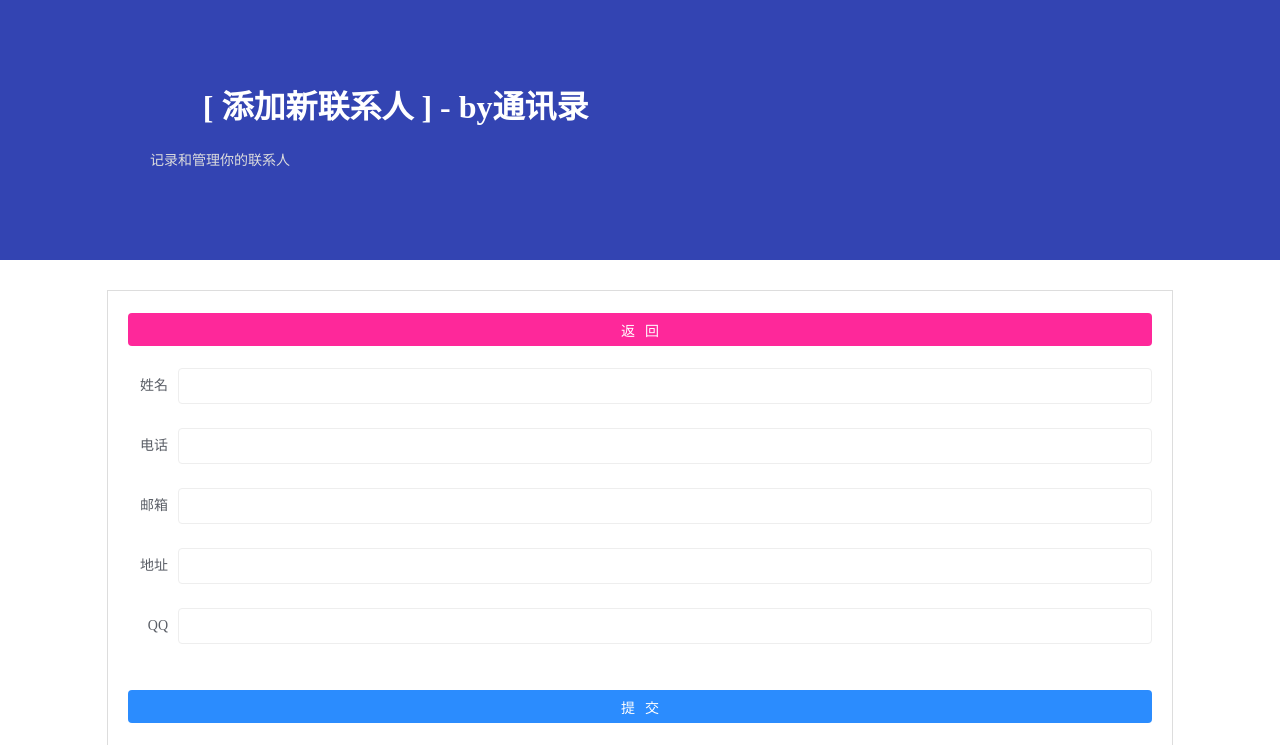
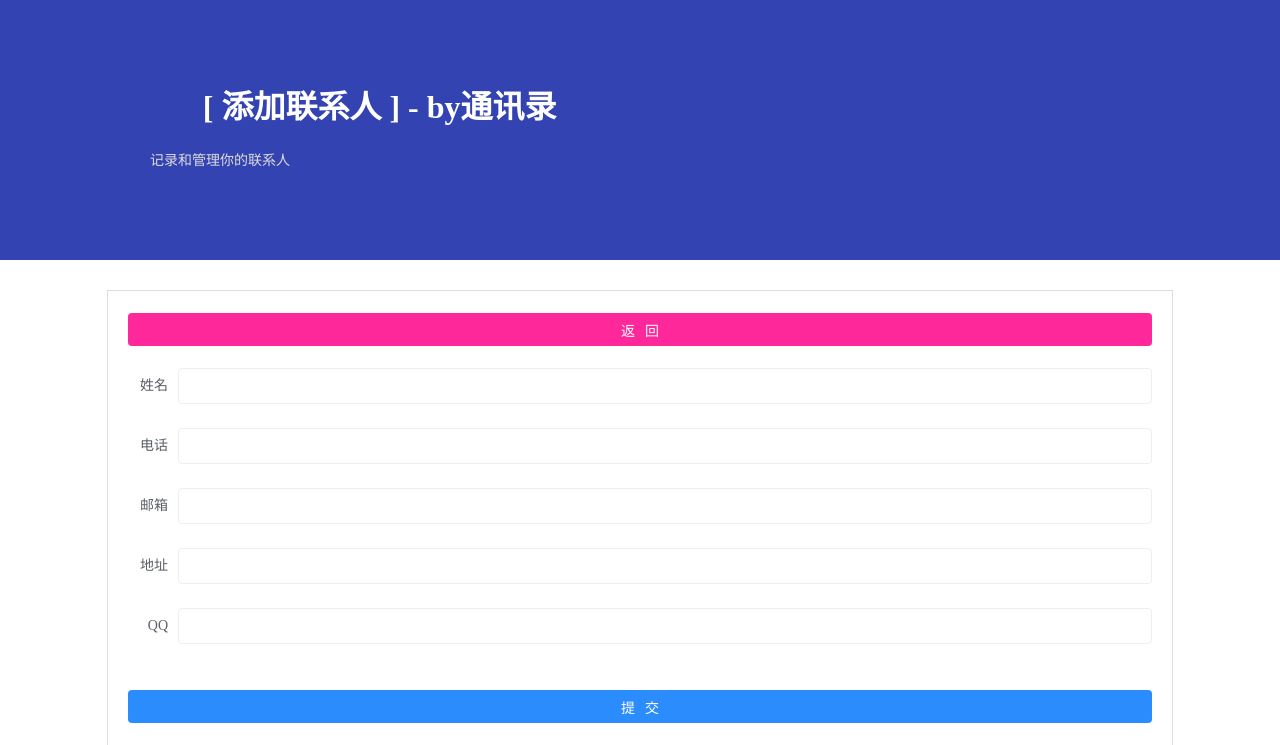
Before and after one commit to fipped/txl, a Django app: page /dashboard/edit/ in a window 1280 px wide. Shown: the top 745 px of the page. Run offline with Django 3.2, Linux system fonts and the light colour scheme; the visitor is signed in with stand-in values (Sample User, id 1); some libraries are stand-ins or nearby versions; some web fonts are replaced.

Commit message:
edit: change title when edit

```diff
--- a/addressBook/views.py
+++ b/addressBook/views.py
@@ -30,8 +30,8 @@ class EditView(View):
     def get(self, request, pk=0):
         if pk:
             one_record = get_object_or_404(AddressBook,pk=pk)
-            return render(request, self.template_name, {'oneRecord': one_record, 'pk': pk})
-        return render(request, self.template_name)
+            return render(request, self.template_name, {'oneRecord': one_record, 'pk': pk, 'title': "修改联系人"})
+        return render(request, self.template_name, {'title': '添加联系人'})
 
     @method_decorator(login_required)
     def post(self, request, pk=0):
--- a/templates/edit.html
+++ b/templates/edit.html
@@ -1,6 +1,6 @@
 {% extends "base.html" %}
-{% block title %}添加新联系人{% endblock %}
-{% block title2 %}添加新联系人{% endblock %}
+{% block title %}{{ title }}{% endblock %}
+{% block title2 %}{{ title }}{% endblock %}
 {% block content %}
     <div class="container">
 		<div class="panel">
```
Also changed, not shown: readme.md.
